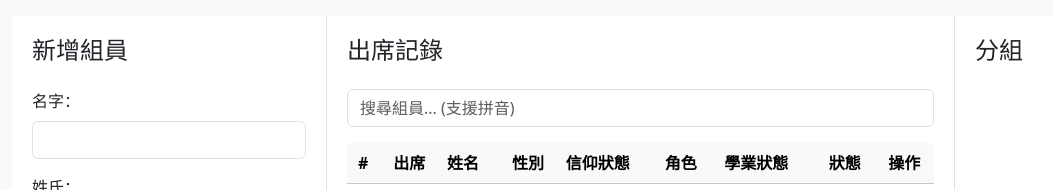
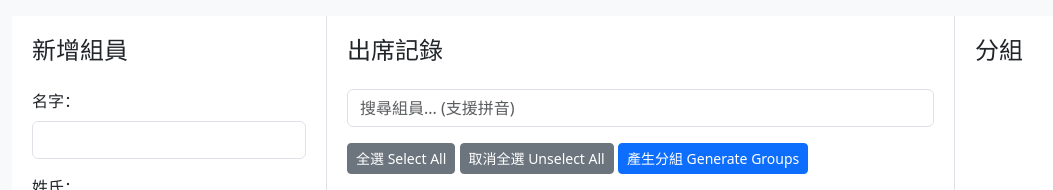
Before and after one commit to ericmjl/small-group, a FastAPI app: template app/templates/index.html in a window 1280 px wide. Shown: the part 70-260 px from the top of the page, without its empty margins (0-1053 px from the left). Run offline with FastAPI, Linux system fonts and the light colour scheme; the template is opened without the code that fills it, so the values that code supplies are empty; some libraries are stand-ins or nearby versions.

Commit message:
Implement attendance management and group generation features
- Added endpoints to mark all active members as present or absent for today in `routes.py`.
- Introduced functionality to generate groups based on current attendance, ensuring proper member distribution.
- Enhanced the member list template with buttons for selecting all members and generating groups.
- Updated the member table body template to reflect attendance changes dynamically.
- Improved error handling and user feedback for group generation based on attendance status.
- Updated Bootstrap and HTMX versions in the base template for better performance and features.

```diff
--- a/app/routes.py
+++ b/app/routes.py
@@ -1,10 +1,11 @@
 from datetime import date
 from typing import Annotated
-from fastapi import Depends, Form, Request
+from fastapi import Depends, Form, Request, responses
 from sqlalchemy.orm import Session
 from pypinyin import lazy_pinyin, Style
 from sqlalchemy import or_
 from loguru import logger
+import json
 
 from . import app, templates
 from .database import get_db
@@ -282,92 +283,9 @@ async def record_attendance(
         db.add(attendance)
 
     db.commit()
-
-    # Get all members and attendance records for group division
-    members = db.query(DBMember).filter(DBMember.active == True).all()
-    attendance_records = (
-        db.query(Attendance)
-        .filter(
-            Attendance.date == attendance_date,
-            Attendance.present == True,  # Only get members marked as present
-        )
-        .all()
-    )
-
-    # Get set of present member IDs
-    present_members = {record.member_id for record in attendance_records}
-    logger.debug(f"Present members after update: {present_members}")
-
-    try:
-        # Convert DB members to GroupMember class - ONLY for present members
-        group_members = [
-            GroupMember(
-                id=m.id,
-                surname=m.surname,
-                given_name=m.given_name,
-                role=MemberRole.from_db_role(m.role),
-                gender=m.gender,
-                faith_status=m.faith_status,
-                education_status=m.education_status,
-                is_graduated=m.education_status == "graduated",
-                is_present=True,
-            )
-            for m in members
-            if m.id in present_members
-        ]
-        logger.debug(f"Group members count: {len(group_members)}")
-
-        if len(group_members) < 4:
-            logger.debug("Not enough members for groups")
-            return request.app.state.templates.TemplateResponse(
-                "partials/group_divisions.html",
-                {
-                    "request": request,
-                    "error": "Not enough present members to form groups (minimum 4 required)",
-                    "groups": None,
-                },
-            )
-
-        # Calculate initial number of groups based on present members
-        present_count = len(group_members)
-        leader_count = sum(
-            1
-            for m in group_members
-            if m.role in (MemberRole.FACILITATOR, MemberRole.COUNSELOR)
-        )
-        logger.debug(f"Present count: {present_count}, Leader count: {leader_count}")
-
-        if leader_count == 0:
-            logger.debug("No leaders present")
-            return request.app.state.templates.TemplateResponse(
-                "partials/group_divisions.html",
-                {
-                    "request": request,
-                    "error": "Cannot create groups: no leaders are present today",
-                    "groups": None,
-                },
-            )
-
-        # Initial estimate: aim for 5-6 people per group
-        target_group_size = 6
-        initial_num_groups = max(present_count // target_group_size, 2)
-        num_groups = min(initial_num_groups, leader_count)
-        logger.debug(f"Creating {num_groups} groups")
-
-        # Divide into groups
-        groups = divide_into_groups(group_members, num_groups)
-
-        return request.app.state.templates.TemplateResponse(
-            "partials/group_divisions.html",
-            {"request": request, "groups": groups, "error": None},
-        )
-
-    except ValueError as e:
-        logger.error(f"Error creating groups: {e}")
-        return request.app.state.templates.TemplateResponse(
-            "partials/group_divisions.html",
-            {"request": request, "error": str(e), "groups": None},
-        )
+    return responses.Response(
+        status_code=204
+    )  # No content needed as checkbox handles its own state
 
 
 @app.delete("/members/{member_id}")
@@ -544,3 +462,150 @@ async def search_members(
             "attendance": attendance,
         },
     )
+
+
+@app.post("/attendance/select-all")
+async def select_all_attendance(
+    request: Request,
+    db: Session = Depends(get_db),
+):
+    """Mark all active members as present for today."""
+    today = date.today()
+    members = db.query(Member).filter_by(active=True).all()
+
+    # Create or update attendance records for all members
+    for member in members:
+        attendance = (
+            db.query(Attendance).filter_by(member_id=member.id, date=today).first()
+        )
+        if attendance:
+            attendance.present = True
+        else:
+            attendance = Attendance(
+                member_id=member.id,
+                date=today,
+                present=True,
+            )
+            db.add(attendance)
+    db.commit()
+
+    # Get updated data for table only
+    members = db.query(Member).filter_by(active=True).all()
+    attendance_records = db.query(Attendance).filter_by(date=today).all()
+    attendance = {
+        record.member_id: {"present": record.present, "notes": record.notes}
+        for record in attendance_records
+    }
+
+    return templates.TemplateResponse(
+        "partials/member_table_body.html",
+        {
+            "request": request,
+            "members": members,
+            "today": today,
+            "attendance": attendance,
+        },
+    )
+
+
+@app.post("/attendance/unselect-all")
+async def unselect_all_attendance(
+    request: Request,
+    db: Session = Depends(get_db),
+):
+    """Mark all active members as absent for today."""
+    today = date.today()
+    members = db.query(Member).filter_by(active=True).all()
+
+    # Create or update attendance records for all members
+    for member in members:
+        attendance = (
+            db.query(Attendance).filter_by(member_id=member.id, date=today).first()
+        )
+        if attendance:
+            attendance.present = False
+        else:
+            attendance = Attendance(
+                member_id=member.id,
+                date=today,
+                present=False,
+            )
+            db.add(attendance)
+    db.commit()
+
+    return templates.TemplateResponse(
+        "partials/member_table_body.html",
+        {
+            "request": request,
+            "members": members,
+            "today": today,
+            "attendance": {
+                record.member_id: {"present": False, "notes": ""}
+                for record in db.query(Attendance).filter_by(date=today).all()
+            },
+        },
+    )
+
+
+@app.post("/groups/generate")
+async def generate_groups(
+    request: Request,
+    db: Session = Depends(get_db),
+):
+    """Generate groups based on current attendance."""
+    today = date.today()
+    members = db.query(Member).filter_by(active=True).all()
+    attendance_records = db.query(Attendance).filter_by(date=today).all()
+
+    # Get present member IDs for group division
+    present_members = {
+        record.member_id for record in attendance_records if record.present
+    }
+    groups = None
+
+    try:
+        if present_members:
+            # Convert DB members to GroupMember class - ONLY for present members
+            group_members = [
+                GroupMember(
+                    id=m.id,
+                    surname=m.surname,
+                    given_name=m.given_name,
+                    role=MemberRole.from_db_role(m.role),
+                    gender=m.gender,
+                    faith_status=m.faith_status,
+                    education_status=m.education_status,
+                    is_graduated=m.education_status == "graduated",
+                    is_present=True,
+                )
+                for m in members
+                if m.id in present_members
+            ]
+
+            if len(group_members) >= 4:
+                # Calculate initial number of groups based on present members
+                present_count = len(group_members)
+                leader_count = sum(
+                    1
+                    for m in group_members
+                    if m.role in (MemberRole.FACILITATOR, MemberRole.COUNSELOR)
+                )
+
+                if leader_count > 0:
+                    # Initial estimate: aim for 5-6 people per group
+                    target_group_size = 6
+                    initial_num_groups = max(present_count // target_group_size, 2)
+                    num_groups = min(initial_num_groups, leader_count)
+                    groups = divide_into_groups(group_members, num_groups)
+
+    except ValueError as e:
+        logger.warning(f"Could not create groups: {e}")
+
+    return templates.TemplateResponse(
+        "partials/group_divisions.html",
+        {
+            "request": request,
+            "groups": groups,
+            "error": None if groups else "Not enough members or leaders for groups",
+        },
+    )
--- a/app/templates/base.html
+++ b/app/templates/base.html
@@ -7,7 +7,7 @@
     <!-- Bootstrap CSS -->
     <link href="https://cdn.jsdelivr.net/npm/bootstrap@5.3.2/dist/css/bootstrap.min.css" rel="stylesheet">
     <!-- HTMX -->
-    <script src="https://unpkg.com/htmx.org@1.9.10"></script>
+    <script src="https://unpkg.com/htmx.org@1.9.12/dist/htmx.min.js"></script>
     <style>
         /* Custom styles */
         .column {
--- a/app/templates/partials/member_list.html
+++ b/app/templates/partials/member_list.html
@@ -14,6 +14,26 @@
         <div id="search-indicator" class="htmx-indicator">
             <small class="text-muted">搜尋中...</small>
         </div>
+    </div>
+    <div class="mb-3">
+        <button class="btn btn-secondary btn-sm"
+                hx-post="/attendance/select-all"
+                hx-target="#member-table-body"
+                hx-swap="innerHTML">
+            全選 Select All
+        </button>
+        <button class="btn btn-secondary btn-sm"
+                hx-post="/attendance/unselect-all"
+                hx-target="#member-table-body"
+                hx-swap="innerHTML">
+            取消全選 Unselect All
+        </button>
+        <button class="btn btn-primary btn-sm"
+                hx-post="/groups/generate"
+                hx-target="#group-divisions-container"
+                hx-swap="innerHTML">
+            產生分組 Generate Groups
+        </button>
     </div>
     <table class="table table-striped table-hover align-middle">
         <thead class="table-light">
--- a/app/templates/partials/member_table_body.html
+++ b/app/templates/partials/member_table_body.html
@@ -2,7 +2,7 @@
 <tr id="member-row-{{ member.id }}">
     <td class="text-center">{{ loop.index }}</td>
     <td class="text-center">
-        <form class="form-check d-flex justify-content-center" hx-post="/attendance/record" hx-trigger="change" hx-target="#group-divisions-container" hx-swap="innerHTML">
+        <form class="form-check d-flex justify-content-center" hx-post="/attendance/record" hx-trigger="change">
             <input type="hidden" name="member_id" value="{{ member.id }}">
             <input type="hidden" name="attendance_date" value="{{ today.strftime('%Y-%m-%d') }}">
             <input type="hidden" name="notes" value="">
```
